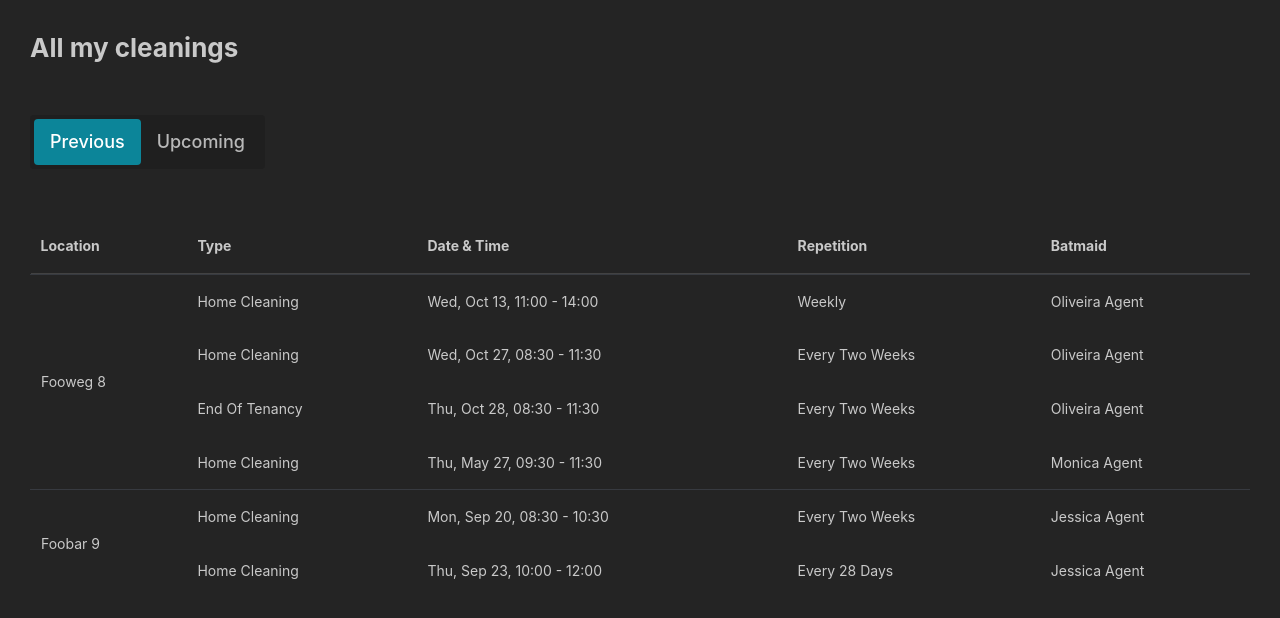
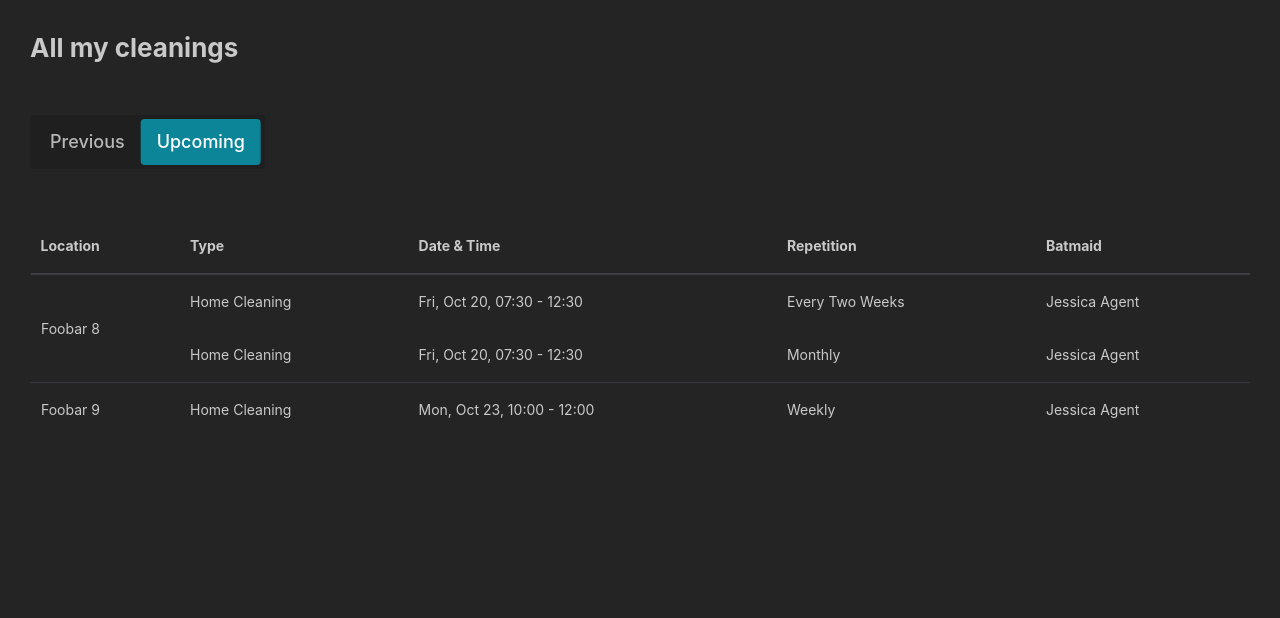
Before and after one commit to eurbaniak/dashboard-task, a React (Vite) app: page / in a window 1280 px wide. Shown: the top 618 px of the page. Built offline with nearby package versions, Linux system fonts and the light colour scheme.

Commit message:
add functionality to table button, move table code to separate component, reformat code with useMemo and useCallback, edit mock.json to properly display upcoming cleanings, add information in table if cleanings data is null

```diff
--- a/src/App.tsx
+++ b/src/App.tsx
@@ -1,5 +1,5 @@
 import { Container, Flex, SegmentedControl, Title } from "@mantine/core";
-import { useEffect } from "react";
+import { useCallback, useEffect, useMemo, useState } from "react";
 import { useDispatch, useSelector } from "react-redux";
 import { AppDispatch, RootState } from "./store";
 import { fetchJobs } from "./store/features/jobs/jobsSlice";
@@ -10,14 +10,30 @@ const App: React.FC = () => {
   const dispatch: AppDispatch = useDispatch();
   const jobs = useSelector((state: RootState) => state.jobs.data);
   const status = useSelector((state: RootState) => state.jobs.status);
+  const [selectedSegment, setSelectedSegment] = useState("Upcoming");
+  const currentDate = new Date();
+  const isLoading = status === "loading";
 
   useEffect(() => {
     dispatch(fetchJobs());
   }, [dispatch]);
 
+  const handleSegmentChange = useCallback(
+    (value: React.SetStateAction<string>) => {
+      setSelectedSegment(value);
+    },
+    []
+  );
+
   if (status === "failed") {
     return <ErrorPage />;
   }
+
+  const filteredJobs = useMemo(() => {
+    return selectedSegment === "Upcoming"
+      ? jobs.filter((job) => new Date(job.executionDate) > currentDate)
+      : jobs.filter((job) => new Date(job.executionDate) <= currentDate);
+  }, [jobs, currentDate, selectedSegment]);
 
   return (
     <Container fluid p={10}>
@@ -29,8 +45,10 @@ const App: React.FC = () => {
           mt={50}
           mb={50}
           size="lg"
+          value={selectedSegment}
+          onChange={handleSegmentChange}
         />
-        <CleaningsTable jobs={jobs} />
+        <CleaningsTable jobs={filteredJobs} isLoading={isLoading} />
       </Flex>
     </Container>
   );
--- /dev/null
+++ b/src/components/cleaningsTable/components/CleaningTableBase/index.tsx
@@ -0,0 +1,37 @@
+import { ScrollArea, Table } from "@mantine/core";
+import React, { useState } from "react";
+import cx from "clsx";
+import classes from "./table.module.css";
+
+type Props = {
+  children: React.ReactNode;
+};
+
+const CleaningTableBase = ({ children }: Props) => {
+  const [scrolled, setScrolled] = useState(false);
+
+  return (
+    <ScrollArea
+      onScrollPositionChange={({ y }) => setScrolled(y !== 0)}
+      w="100%"
+      h={500}
+    >
+      <Table miw={700} verticalSpacing="md">
+        <Table.Thead
+          className={cx(classes.header, { [classes.scrolled]: scrolled })}
+        >
+          <Table.Tr>
+            <Table.Th>Location</Table.Th>
+            <Table.Th>Type</Table.Th>
+            <Table.Th>Date & Time</Table.Th>
+            <Table.Th>Repetition</Table.Th>
+            <Table.Th>Batmaid</Table.Th>
+          </Table.Tr>
+        </Table.Thead>
+        {children}
+      </Table>
+    </ScrollArea>
+  );
+};
+
+export default CleaningTableBase;
--- a/src/components/cleaningsTable/helpers/index.ts
+++ b/src/components/cleaningsTable/helpers/index.ts
@@ -26,10 +26,8 @@ export const contractPeriodicityFormat = (periodicity: number) => {
     }`;
   }
 
-  return (
-    periodicityMap[periodicity] ||
-    `Every ${periodicity} Day${periodicity > 1 ? "s" : ""}`
-  );
+  const daysText = periodicity === 1 ? "Day" : "Days";
+  return periodicityMap[periodicity] || `Every ${periodicity} ${daysText}`;
 };
 
 export const cleaningTypeFormatter = (type: string) => {
--- a/src/components/cleaningsTable/index.tsx
+++ b/src/components/cleaningsTable/index.tsx
@@ -1,27 +1,42 @@
-import { Table, ScrollArea, Skeleton } from "@mantine/core";
-import { useState } from "react";
-import classes from "./table.module.css";
-import cx from "clsx";
+import { useMemo } from "react";
+import { Table, Skeleton, Alert, Center } from "@mantine/core";
 import { JobT } from "@interfaces/index";
 import {
   cleaningTypeFormatter,
   executionDateFormat,
   contractPeriodicityFormat,
 } from "./helpers";
+import CleaningTableBase from "./components/CleaningTableBase";
 
 type Props = {
   jobs: JobT[];
+  isLoading: boolean;
 };
 
-const CleaningsTable = ({ jobs }: Props) => {
-  const [scrolled, setScrolled] = useState(false);
-
-  if (jobs.length === 0) {
+const CleaningsTable = ({ jobs, isLoading }: Props) => {
+  if (isLoading) {
     return <Skeleton w="100%" h={500} />;
   }
 
-  const groupedRows: JSX.Element[] = [];
+  if (jobs.length === 0) {
+    return (
+      <CleaningTableBase>
+        <Table.Caption>
+          <Center mt={50}>
+            <Alert
+              variant="light"
+              color="cyan"
+              radius="md"
+              title="No cleaning records found."
+            />
+          </Center>
+        </Table.Caption>
+      </CleaningTableBase>
+    );
+  }
 
+  const groupedRows: JSX.Element[] = useMemo(() => {
+    const result: JSX.Element[] = [];
     const jobsByLocation: { [key: string]: JobT[] } = {};
 
     jobs.forEach((row) => {
@@ -37,7 +52,6 @@ const CleaningsTable = ({ jobs }: Props) => {
       if (Object.prototype.hasOwnProperty.call(jobsByLocation, key)) {
         const locationJobs = jobsByLocation[key];
 
-      // Location row
         const locationRow = (
           <Table.Tr
             key={`${key}_location`}
@@ -60,31 +74,17 @@ const CleaningsTable = ({ jobs }: Props) => {
           </Table.Tr>
         ));
 
-      groupedRows.push(locationRow, ...dataRows);
+        result.push(locationRow, ...dataRows);
       }
     }
 
+    return result;
+  }, [jobs]);
+
   return (
-    <ScrollArea
-      onScrollPositionChange={({ y }) => setScrolled(y !== 0)}
-      w="100%"
-      h={500}
-    >
-      <Table miw={700} verticalSpacing="md">
-        <Table.Thead
-          className={cx(classes.header, { [classes.scrolled]: scrolled })}
-        >
-          <Table.Tr>
-            <Table.Th>Location</Table.Th>
-            <Table.Th>Type</Table.Th>
-            <Table.Th>Date & Time</Table.Th>
-            <Table.Th>Repetition</Table.Th>
-            <Table.Th>Batmaid</Table.Th>
-          </Table.Tr>
-        </Table.Thead>
+    <CleaningTableBase>
       <Table.Tbody>{groupedRows}</Table.Tbody>
-      </Table>
-    </ScrollArea>
+    </CleaningTableBase>
   );
 };
 
--- a/src/mock/mock.json
+++ b/src/mock/mock.json
@@ -83,6 +83,48 @@
       "duration": 2,
       "location": "Foobar 9",
       "locationUuid": "f97baa38-d427-43c2-b09e-f740230050ee"
+    },
+    {
+      "uuid": "696233333-7033-4c55-956c-59ced45dbe59",
+      "amount": 64,
+      "currency": "CHF",
+      "executionDate": "2023-10-20 07:30",
+      "agent": "Jessica Agent",
+      "contractPeriodicity": 14,
+      "floorAndDoor": "",
+      "locationComment": "",
+      "type": "HOME_CLEANING",
+      "duration": 5,
+      "location": "Foobar 8",
+      "locationUuid": "f97baa38-d427-43c2-b09e-f740230050ee"
+    },
+    {
+      "uuid": "6962777777-7033-4c55-956c-59ced45dbe59",
+      "amount": 64,
+      "currency": "CHF",
+      "executionDate": "2023-10-20 07:30",
+      "agent": "Jessica Agent",
+      "contractPeriodicity": 30,
+      "floorAndDoor": "",
+      "locationComment": "",
+      "type": "HOME_CLEANING",
+      "duration": 5,
+      "location": "Foobar 8",
+      "locationUuid": "f97baa38-d427-43c2-b09e-f740230050ee"
+    },
+    {
+      "uuid": "537214444444-88d4-4489-8fdd-93a80e25e8ba",
+      "amount": 64,
+      "currency": "CHF",
+      "executionDate": "2023-10-23 10:00",
+      "agent": "Jessica Agent",
+      "contractPeriodicity": 7,
+      "floorAndDoor": "",
+      "locationComment": "",
+      "type": "HOME_CLEANING",
+      "duration": 2,
+      "location": "Foobar 9",
+      "locationUuid": "f97baa38-d427-43c2-b09e-f740230050ee"
     }
   ],
   "jobsByLocation": [
```
Also changed, not shown: src/components/cleaningsTable/components/CleaningTableBase/table.module.css (renamed from src/components/cleaningsTable/table.module.css). Lines whose indentation alone changed are shown as unchanged.
